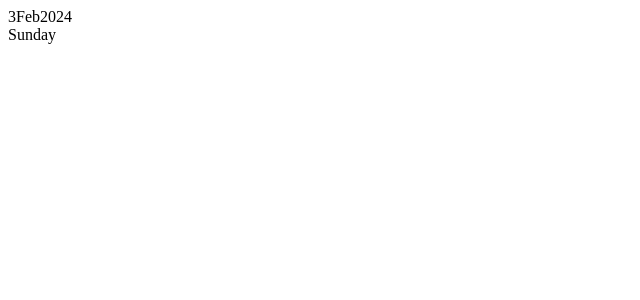
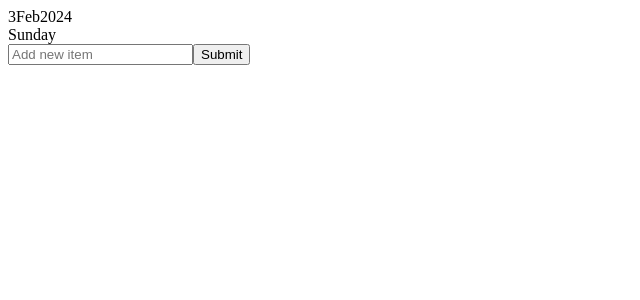
Before and after one commit to finnleygrange/ToDoList, a React (Vite) app in the folder client/: page / in a window 1280 px wide. Shown: the top 300 px of the page, without its empty margins (0-640 px from the left). Built offline with nearby package versions, Linux system fonts and the light colour scheme.

Commit message:
Created add item form component

```diff
--- a/client/src/App.jsx
+++ b/client/src/App.jsx
@@ -1,9 +1,11 @@
 import DateNow from "./components/DateNow";
+import AddItemForm from "./components/AddItemForm";
 
 function App() {
   return (
     <>
-      <DateNow></DateNow>
+      <DateNow />
+      <AddItemForm />
     </>
   );
 }
--- /dev/null
+++ b/client/src/components/AddItemForm.jsx
@@ -0,0 +1,33 @@
+import { useState } from "react";
+
+function AddItemForm() {
+  const [itemName, setItemName] = useState("");
+
+  function addItem(event) {
+    event.preventDefault();
+
+    console.log(itemName);
+
+    setItemName("");
+  }
+
+  function handleInputChange(event) {
+    setItemName(event.target.value);
+  }
+
+  return (
+    <>
+      <form className="" onSubmit={addItem}>
+        <input
+          type="text"
+          value={itemName}
+          onChange={handleInputChange}
+          placeholder="Add new item"
+        />
+        <button type="submit">Submit</button>
+      </form>
+    </>
+  );
+}
+
+export default AddItemForm;
```
